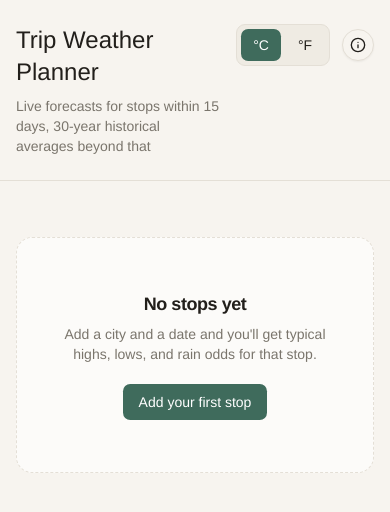
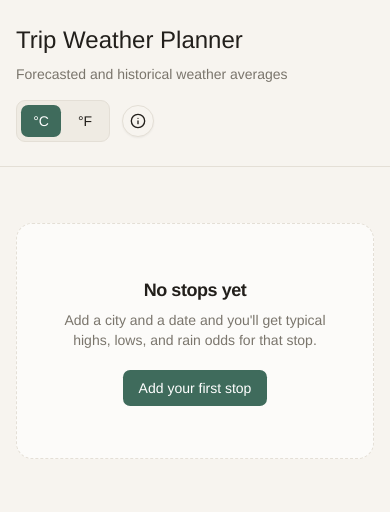
Before and after one commit to wrynearson/weather-trip, a React (Vite) app: page / in a window 390 px wide. Shown: the top 512 px of the page. Built offline with nearby package versions, Linux system fonts and the light colour scheme.

Commit message:
refine precip total UI

```diff
--- a/src/components/header.tsx
+++ b/src/components/header.tsx
@@ -16,11 +16,11 @@ export function Header() {
   return (
     <header className="border-b border-border">
       <div className="mx-auto max-w-[780px] px-4 py-6">
-        <div className="flex items-start justify-between gap-4">
-          <div className="flex-1">
+        <div className="flex flex-col gap-4 sm:flex-row sm:items-start sm:justify-between">
+          <div className="w-full sm:flex-1">
             <h1 className="font-heading text-2xl font-medium">Trip Weather Planner</h1>
             <p className="mt-2 text-sm text-muted-foreground">
-              Live forecasts for stops within 15 days, 30-year historical averages beyond that
+              Forecasted and historical weather averages
             </p>
           </div>
 
--- a/src/components/trip-range-chart.tsx
+++ b/src/components/trip-range-chart.tsx
@@ -5,7 +5,7 @@ import type { DayStatsState } from '@/store/trip-store'
 import { CONDITION_ICON, ConditionIcon } from '@/components/condition-icon'
 import { Badge } from '@/components/ui/badge'
 import { classifyDay, CONDITION_LABEL, type Condition } from '@/condition'
-import { formatTemp } from '@/lib/units'
+import { formatPrecip, formatTemp } from '@/lib/units'
 
 type ChartDatum = DayStats & {
   index: number
@@ -187,6 +187,8 @@ function ChartTooltip({
       </div>
       <div className="mt-1 text-xs text-muted-foreground">
         {Math.round(datum.wetDayProbability * 100)}% precipitation chance
+        <span className="mx-1">·</span>
+        {formatPrecip(datum.precipMean, units)} {datum.source === 'historical' ? 'avg' : 'total'}
       </div>
     </div>
   )
--- a/src/forecast.ts
+++ b/src/forecast.ts
@@ -25,11 +25,16 @@ export function fetchForecastSeries(lat: number, lon: number): Promise<DailySeri
   const url = new URL(FORECAST_URL)
   url.searchParams.set('latitude', String(lat))
   url.searchParams.set('longitude', String(lon))
-  url.searchParams.set('daily', 'temperature_2m_max,temperature_2m_min,precipitation_sum,weathercode')
+  url.searchParams.set(
+    'daily',
+    'temperature_2m_max,temperature_2m_min,precipitation_sum,precipitation_probability_max,weathercode',
+  )
   url.searchParams.set('forecast_days', String(FORECAST_DAYS))
   url.searchParams.set('timezone', 'auto')
 
-  const promise = fetchDailySeriesCached(url, `weather-trip:forecast:${key}`, FORECAST_FRESH_MS).catch(
+  // v2: adds precipitation_probability_max — bump the key so caches saved
+  // before that field existed don't get served as if they had it.
+  const promise = fetchDailySeriesCached(url, `weather-trip:forecast:v2:${key}`, FORECAST_FRESH_MS).catch(
     (error: unknown) => {
       cache.delete(key)
       throw error
@@ -77,6 +82,19 @@ function aggregateForecastDay(series: DailySeries, date: string, recordRange: Re
   const high = index >= 0 ? series.tMax[index] : null
   const low = index >= 0 ? series.tMin[index] : null
   const precip = index >= 0 ? series.precip[index] : null
+  // Optional chaining guards against a pre-existing localStorage cache entry
+  // from before this field existed — old cached series won't have it.
+  const precipProbability = index >= 0 ? (series.precipProbabilityMax?.[index] ?? null) : null
+  // Open-Meteo returns null probability for the last day of a 16-day request
+  // (that day never gets a full 24h of hourly data to aggregate) — which is
+  // always our forecast/historical boundary day. Fall back to a binary
+  // estimate from the precip total rather than showing no chance at all.
+  const wetDayProbability =
+    precipProbability != null
+      ? precipProbability / 100
+      : precip != null
+        ? Number(precip > WET_DAY_THRESHOLD_MM)
+        : NaN
   const weatherCode = index >= 0 ? series.weatherCode[index] : null
 
   return {
@@ -84,7 +102,7 @@ function aggregateForecastDay(series: DailySeries, date: string, recordRange: Re
     avgHigh: high ?? NaN,
     avgLow: low ?? NaN,
     precipMean: precip ?? NaN,
-    wetDayProbability: precip != null ? Number(precip > WET_DAY_THRESHOLD_MM) : NaN,
+    wetDayProbability,
     weatherCode: weatherCode ?? NaN,
     recordHigh: recordRange?.recordHigh ?? NaN,
     recordLow: recordRange?.recordLow ?? NaN,
--- a/src/lib/units.ts
+++ b/src/lib/units.ts
@@ -16,3 +16,12 @@ export function formatElevation(elevationM: number, units: Units): string {
   }
   return `${Math.round(elevationM).toLocaleString()} m`
 }
+
+const MM_PER_INCH = 25.4
+
+export function formatPrecip(mm: number, units: Units): string {
+  if (units === 'F') {
+    return `${(mm / MM_PER_INCH).toFixed(2)}"`
+  }
+  return `${Math.round(mm)}mm`
+}
--- a/src/open-meteo.ts
+++ b/src/open-meteo.ts
@@ -5,6 +5,9 @@ export type DailySeries = {
   tMax: (number | null)[]
   tMin: (number | null)[]
   precip: (number | null)[]
+  // Only present on forecast responses — the historical archive API has no
+  // probability field, since it returns observed values, not predictions.
+  precipProbabilityMax: (number | null)[]
   weatherCode: (number | null)[]
   elevationM: number
 }
@@ -16,6 +19,7 @@ type OpenMeteoDailyResponse = {
     temperature_2m_max: (number | null)[]
     temperature_2m_min: (number | null)[]
     precipitation_sum: (number | null)[]
+    precipitation_probability_max?: (number | null)[]
     weathercode: (number | null)[]
   }
 }
@@ -44,6 +48,7 @@ export async function fetchDailySeries(url: URL): Promise<DailySeries> {
     tMax: data.daily.temperature_2m_max,
     tMin: data.daily.temperature_2m_min,
     precip: data.daily.precipitation_sum,
+    precipProbabilityMax: data.daily.precipitation_probability_max ?? [],
     weatherCode: data.daily.weathercode,
     elevationM: data.elevation,
   }
```
